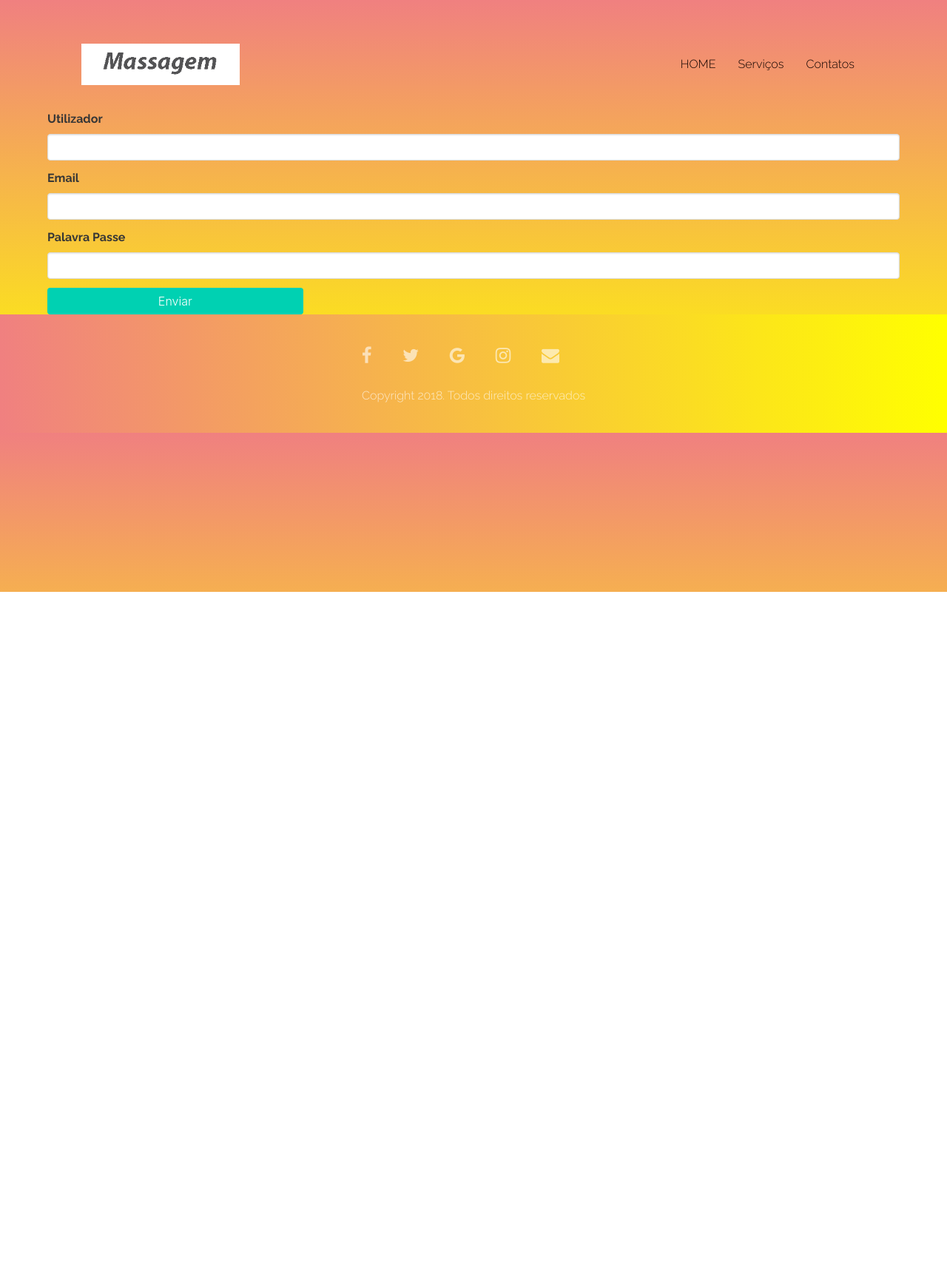
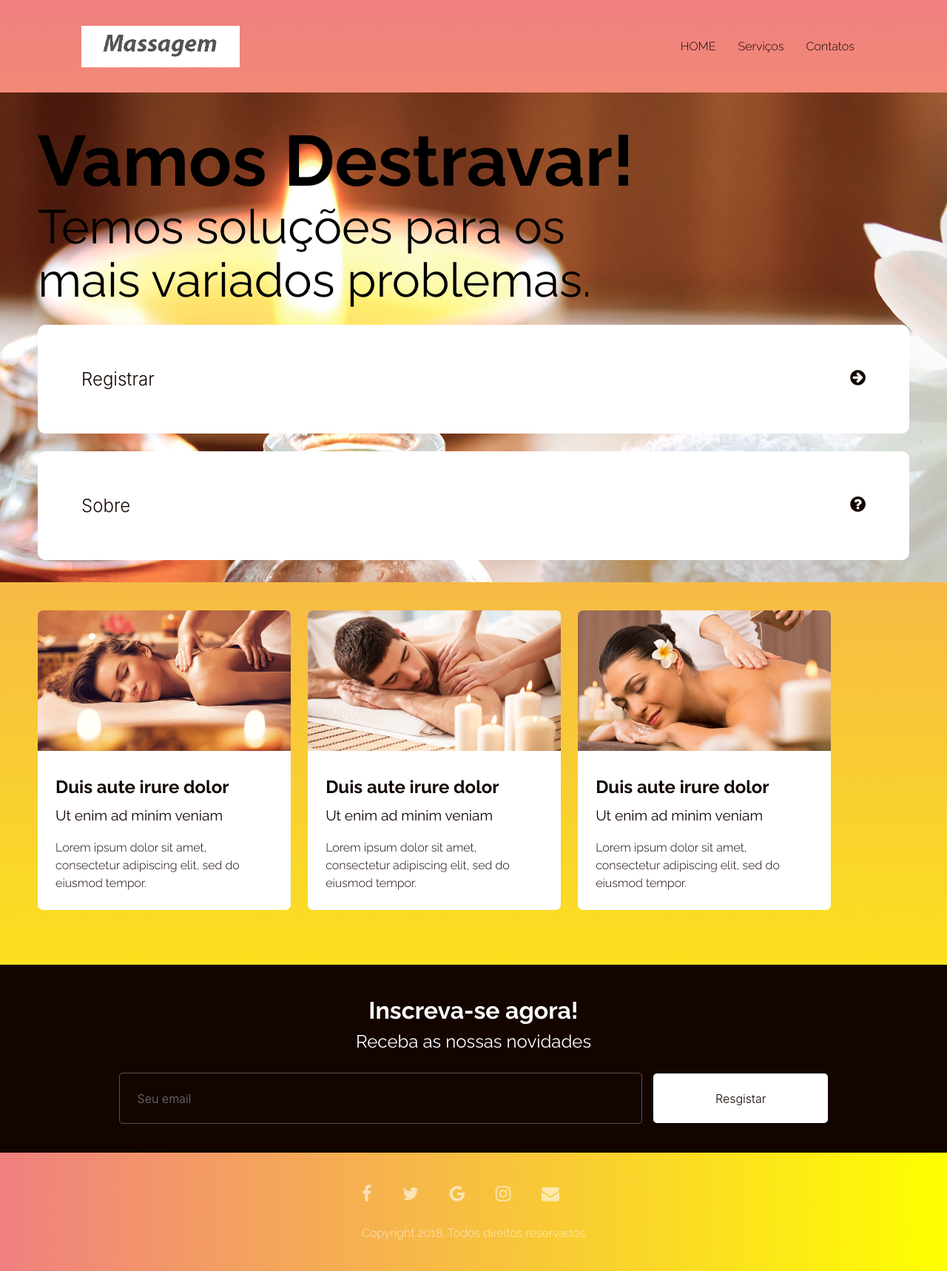
Before and after one commit to raquelroldo/login_form, a PHP site: page / in a window 1280 px wide. Shown: the whole page at 74% size. Before the commit the page ends 800 px from the top, so only its background shows below. Run offline with PHP 8.4, Linux system fonts and the light colour scheme; some libraries are stand-ins or nearby versions.

Commit message:
Added images, fixed index input problem, add new table on data base for newsletter subscription.

```diff
--- a/css/style.css
+++ b/css/style.css
@@ -12,6 +12,7 @@ html{
 }
 a{
 	text-decoration:none;
+	color: inherit;
 }
 ul{
 	list-style:none;
@@ -98,11 +99,11 @@ img{
 	font-size:1.5em;
 	color:#000000;
 }
-.button{
+.buttons{
 	width:100%;
 	margin-top:2%;
 }
-.button i{
+.buttons i{
 	float:right;
 }
 .btn-registar{
--- a/index.php
+++ b/index.php
@@ -1,22 +1,19 @@
-<!DOCTYPE html>
+<!doctype html>
 <html>
 	<head>
-	<meta charset="utf-8">
-	<meta name="viewport" content="width=device-width, initial-scale=1">
-	<title>Registro</title>
+		<meta charset="UTF-8">
+		<meta name="viewport" content="width=device-width,initial-scale=1">
+		<title>Terapias</title>
+		<link rel="stylesheet" type="text/css" href="https://maxcdn.bootstrapcdn.com/font-awesome/4.5.0/css/font-awesome.min.css">
 		<link href="https://fonts.googleapis.com/css?family=Raleway:200,200i,300,300i,400,400i,500,500i,600,600i,700,700i,800,900" rel="stylesheet">
-	<link rel="stylesheet" type="text/css" href="https://maxcdn.bootstrapcdn.com/font-awesome/4.5.0/css/font-awesome.min.css">
-	<link rel="stylesheet" type="text/css" href="css/formRegistrar.css"></link>
 		<link rel="icon" href="img/icon.png">
+		<link rel="stylesheet" type="text/css" href="bulma-0.7.1/css/bulma.css">
 		<link rel="stylesheet" type="text/css" href="css/style.css">
-	<link rel="stylesheet" type="text/css" href="bulma-0.7.1/css/bulma.css">
-
 	</head>
 	<body>
-	<section class="section">
 		<div class="container">
 			<header class="cabecalho">
-				<a href="index.html"><h1 class="logo">Massagem Terapêutica</h1></a>
+				<a href="index.php"><h1 class="logo">Massagem Terapêutica</h1></a>
 				<button id="btn" class="btn-menu"><i class="fa fa-bars fa-lg"></i></button>
 				<nav class="menu">
 					<a class="btn-close"><i class="fa fa-times" aria-hidden="true"></i></a>
@@ -27,32 +24,50 @@
 					</ul>
 				</nav>
 			</header>
-			<form action="form_registro.php" method="post">
-				<div class="field">
-					<label for="nome" class="label">Utilizador</label>
-					<div class="control">
-				    	<input class="input userInput" type="text" name="nome" required>
+		</div>
+		<div class="banner">
+			<div class="title">
+				<h2>Vamos Destravar!</h2>
+				<h3>Temos soluções para os mais variados problemas.</h3>
+			</div>
+			<div class="buttons">
+				<button class="btn-registar">Registrar <i class="fa fa-arrow-circle-right"></i></button>
+				<button class="btn-sobre">Sobre <i class="fa fa-question-circle"></i></button>
 			</div>
 		</div>
-				<div class="field">
-	  				<label for="email" class="label">Email</label>
-					<div class="control">
-				    	<input class="input userInput" type="email" name="email" required>
+		<main class="servicos">
+			<article class="servico">
+				<a href="#"><img src="img/article1.png"></a>
+				<div class="inner">
+					<a href="#">Duis aute irure dolor</a>
+					<h4>Ut enim ad minim veniam</h4>
+					<p>Lorem ipsum dolor sit amet, consectetur adipiscing elit, sed do eiusmod tempor.</p>
 				</div>
+			</article>
+			<article class="servico">
+				<a href="#"><img src="img/article2.png"></a>
+				<div class="inner">
+					<a href="#">Duis aute irure dolor</a>
+					<h4>Ut enim ad minim veniam</h4>
+					<p>Lorem ipsum dolor sit amet, consectetur adipiscing elit, sed do eiusmod tempor.</p>
 				</div>
-				<div class="field">
-	  				<label for="password" class="label">Palavra Passe</label>
-					<div class="control">
-				    	<input class="input userInput" type="password" name="password" required>
+			</article>
+			<article class="servico">
+				<a href="#"><img src="img/article3.png"></a>
+				<div class="inner">
+					<a href="#">Duis aute irure dolor</a>
+					<h4>Ut enim ad minim veniam</h4>
+					<p>Lorem ipsum dolor sit amet, consectetur adipiscing elit, sed do eiusmod tempor.</p>
 				</div>
-				</div>
-				<div class="field">
-					<div class="control">
-					  	<button id="enviar" class="button is-primary">Enviar</button>
-					</div>
-				</div>
+			</article>
+		</main>
+		<section class="newsletter">
+			<h2>Inscreva-se agora!</h2>
+			<h3>Receba as nossas novidades</h3>
+			<form action="newsletter.php" method="post">
+				<input type="email" name="nemail" placeholder="Seu email">
+				<button id="btnNewsletter">Resgistar</button>
 			</form>
-		</div>
 		</section>
 		<footer class="rodape">
 			<div class="social-icons">
@@ -65,6 +80,5 @@
 			<p class="copyright">Copyright 2018. Todos direitos reservados</p>
 		</footer>
 		<script src="js/index.js"></script>
-	<script src="js/formRegistrar.js"></script>
 	</body>
 </html>
--- a/js/formRegistrar.js
+++ b/js/formRegistrar.js
@@ -1,4 +1,4 @@
-(function(){
+/*(function(){
 var enviar = document.querySelector("#enviar");
 
 enviar.addEventListener('click', enviarForm);
@@ -14,4 +14,4 @@ function enviarForm(){
 	}
 }
 
-})()
+})()*/
--- a/js/index.js
+++ b/js/index.js
@@ -13,4 +13,10 @@
 			menuList.classList.add('active');
 		}
 	}
+	//Clique botão registrar leva ao form
+	var btnRegistrar = document.querySelector('.btn-registar');
+	btnRegistrar.addEventListener('click', function(){
+		document.location.href = "loginForm.php";
+	});
+
 })()
--- a/conexao.php
+++ b/php/conexao.php
@@ -6,6 +6,7 @@ try{
 	$dataBase = 'website';
 
 	$start = new PDO("mysql:dbname=$dataBase;host=$host", $user, $password);
+	$start->setAttribute(PDO::ATTR_ERRMODE, PDO::ERRMODE_EXCEPTION);
 }
 catch(PDOException $e){
 	echo "<p>Ocorreu um erro na ligação</p>";
```
Also changed, not shown: form_registro.php (+2 -6 lines), loginForm.php (added, +70 -0 lines), newsletter.php (added, +23 -0 lines), img/article1.png (added), img/article2.png (added), img/article3.png (added), img/banner.jpg (added), 1 other file. Lines whose indentation alone changed are shown as unchanged.
